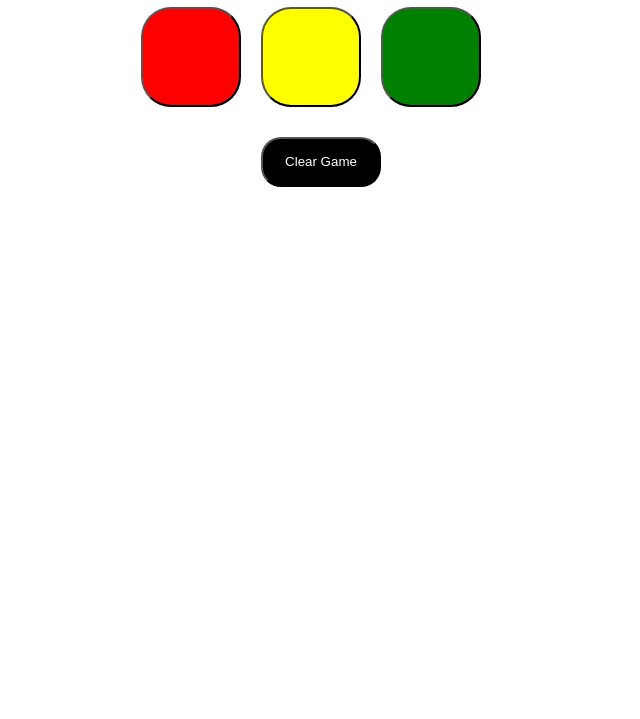
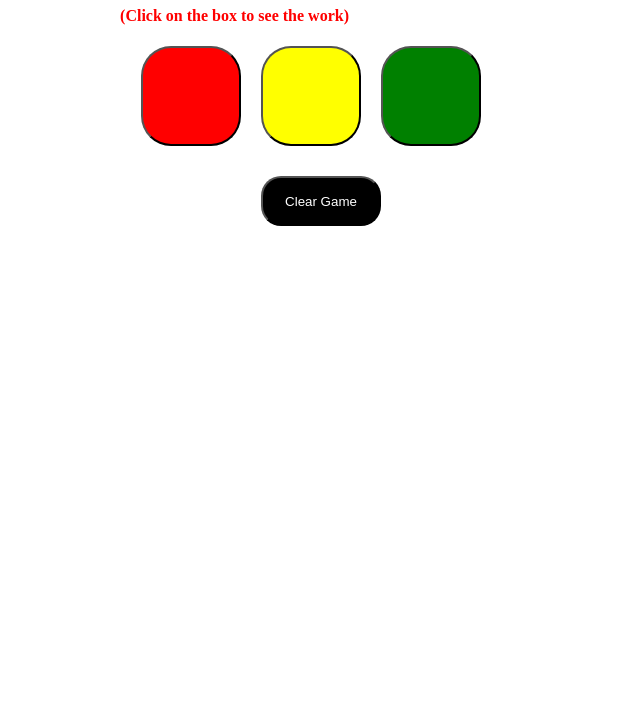
Before and after one commit to parasjain7/DOM-Manipulation, a plain HTML site: page index.html in a window 1280 px wide. Shown: the part 81-800 px from the top of the page, without its empty margins (319-959 px from the left). Drawn offline with Linux system fonts and the light colour scheme.

Commit message:
Update index.html

```diff
--- a/index.html
+++ b/index.html
@@ -28,6 +28,7 @@
   <div id='center'>
   <div>
     <h1 style="color: blueviolet;">DOM Manipulation Example</h1>
+    <h4 style="color: red;">(Click on the box to see the work)</h4>
   </div>
 
 <div style="display: flex;">
```
